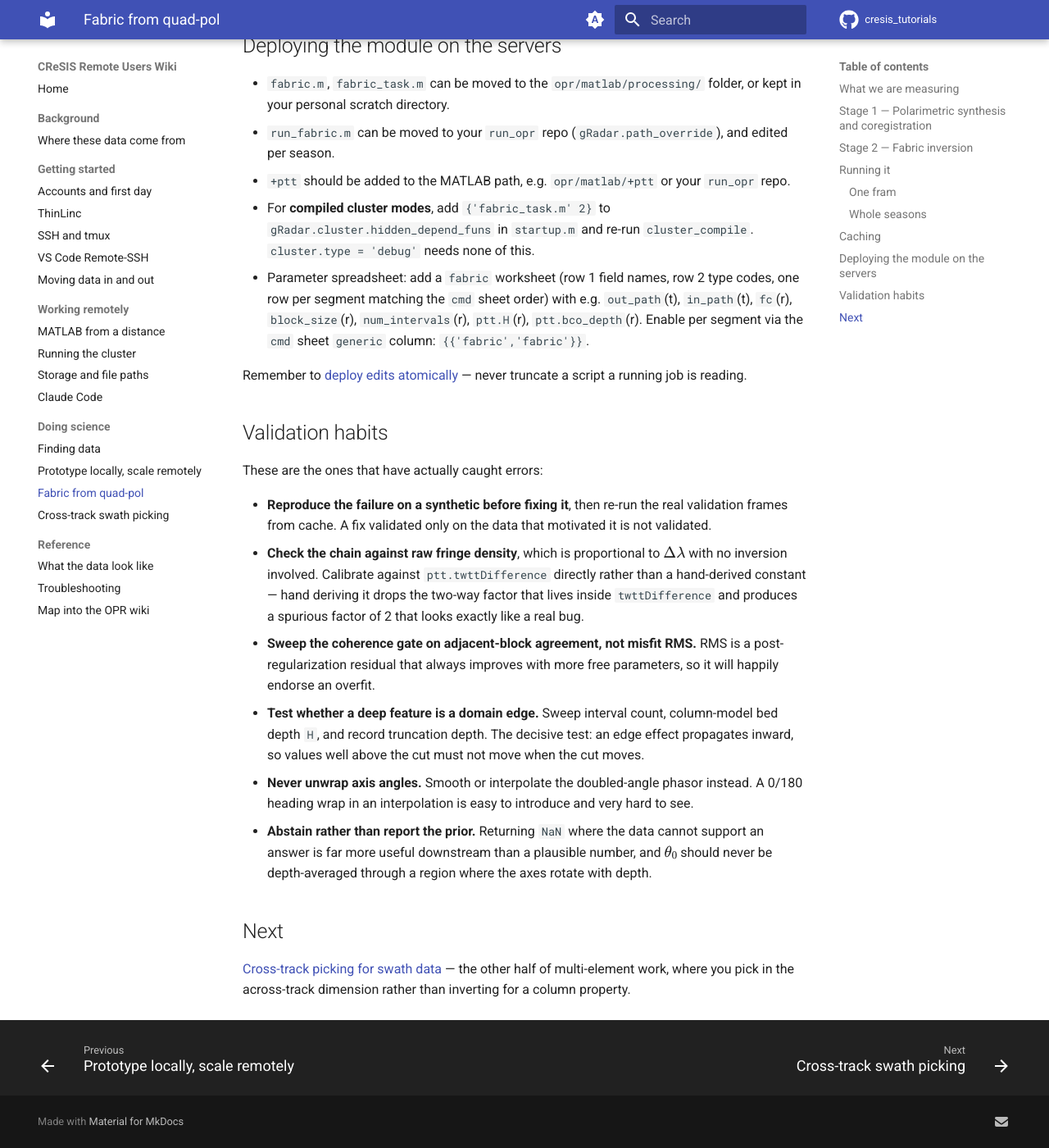
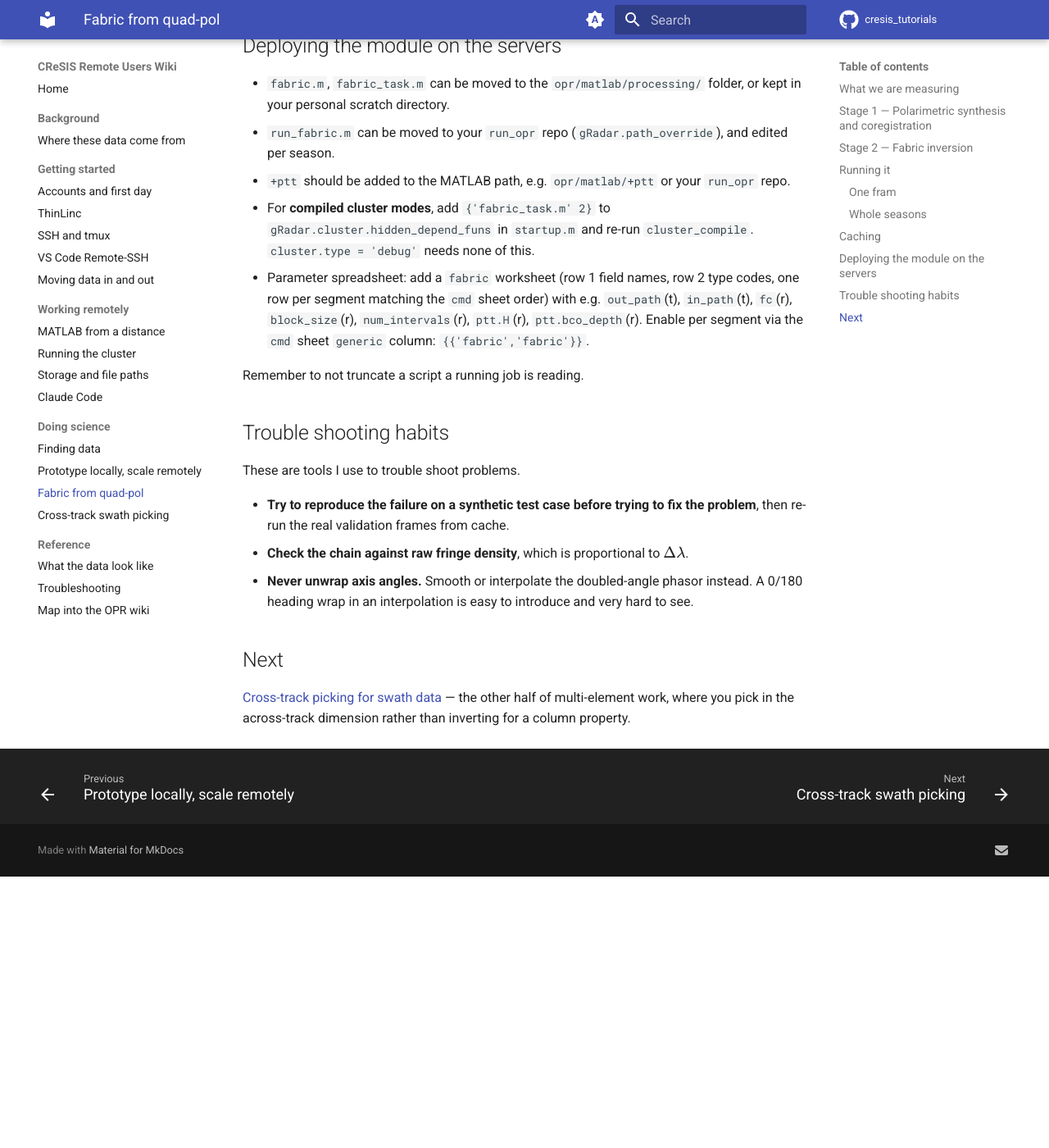
Before and after one commit to rice-glaciology/cresis_tutorials, an MkDocs documentation site: the page built from docs/doing-science/fabric-polarimetry.md, in a window 1280 px wide and 1400 px high, scrolled down 3719 px. Shown: the whole window at 82% size. Built offline with MkDocs 1.6.1 and Material for MkDocs 9.7.7, drawn with Linux system fonts in a browser that asks for light colours; comment, search, counter and statistics services are not loaded; after the commit the page ends 4788 px from its top, so only the background shows below that.

Commit message:
Update fabric-polarimetry.md

```diff
--- a/docs/doing-science/fabric-polarimetry.md
+++ b/docs/doing-science/fabric-polarimetry.md
@@ -166,35 +166,20 @@ outputs that never clobber batch products.
   `generic` column: `{{'fabric','fabric'}}`.
 
 
-Remember to [deploy edits atomically](../working-remotely/storage-and-paths.md#deploy-edits-atomically)
-— never truncate a script a running job is reading.
+Remember to not truncate a script a running job is reading.
 
-## Validation habits
+## Trouble shooting habits
 
-These are the ones that have actually caught errors:
+These are tools I use to trouble shoot problems.
 
-- **Reproduce the failure on a synthetic before fixing it**, then re-run the
-  real validation frames from cache. A fix validated only on the data that
-  motivated it is not validated.
+- **Try to reproduce the failure on a synthetic test case before trying to fix the problem**, then re-run the
+  real validation frames from cache.
 - **Check the chain against raw fringe density**, which is proportional to
-  $\Delta\lambda$ with no inversion involved. Calibrate against
-  `ptt.twttDifference` directly rather than a hand-derived constant — hand
-  deriving it drops the two-way factor that lives inside `twttDifference` and
-  produces a spurious factor of 2 that looks exactly like a real bug.
-- **Sweep the coherence gate on adjacent-block agreement, not misfit RMS.** RMS
-  is a post-regularization residual that always improves with more free
-  parameters, so it will happily endorse an overfit.
-- **Test whether a deep feature is a domain edge.** Sweep interval count,
-  column-model bed depth `H`, and record truncation depth. The decisive test:
-  an edge effect propagates inward, so values well above the cut must not move
-  when the cut moves.
+  $\Delta\lambda$.
 - **Never unwrap axis angles.** Smooth or interpolate the doubled-angle phasor
   instead. A 0/180 heading wrap in an interpolation is easy to introduce and
   very hard to see.
-- **Abstain rather than report the prior.** Returning `NaN` where the data
-  cannot support an answer is far more useful downstream than a plausible
-  number, and $\theta_0$ should never be depth-averaged through a region where
-  the axes rotate with depth.
+
 
 ## Next
 
```
